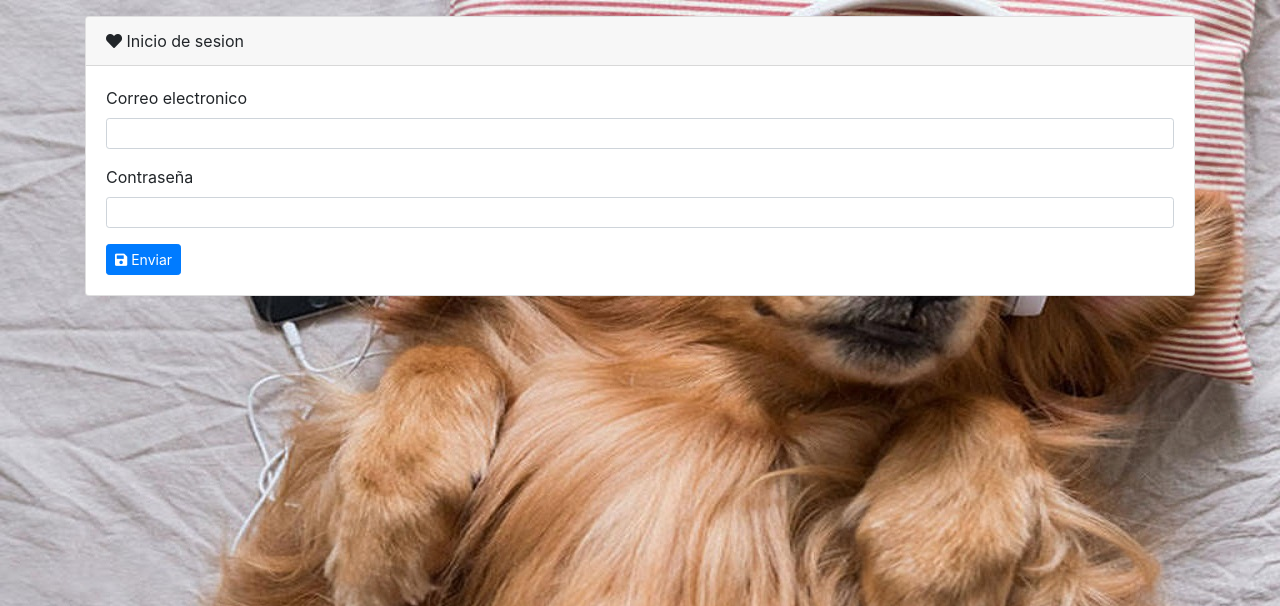
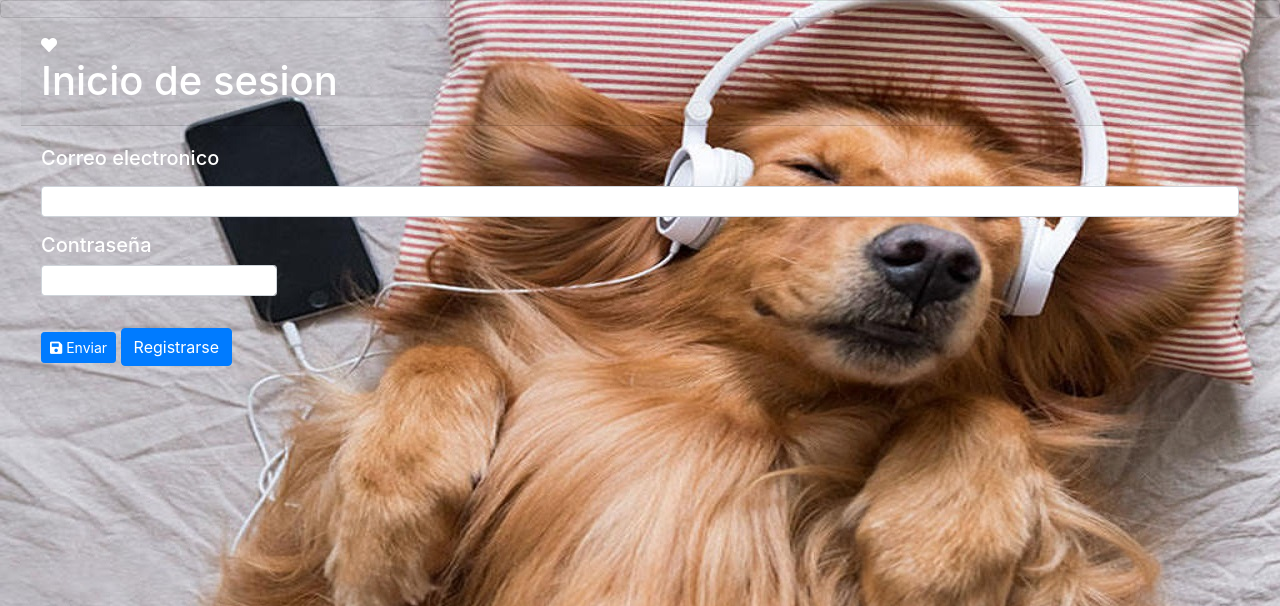
Before and after one commit to Cristian386/Hotel_para_perros, a PHP site: page /index.php in a window 1280 px wide. Shown: the top 606 px of the page. Run offline with PHP 8.4, Linux system fonts and the light colour scheme.

Commit message:
Diseño inicio sesion

```diff
--- a/index.php
+++ b/index.php
@@ -7,23 +7,24 @@
     <link rel="stylesheet" href="css/bootstrap.min.css">
     <link rel="stylesheet" href="css/all.min.css">
 </head>
-<body background="img/musica.jpg" class="img-fluid" alt="Responsive image">
+<body background="img/musica.jpg" class="card bg-dark text-white" alt="Responsive image">
     <div class="container mt-3">
-        <div class="card">
+        <div class="card-img-overlay">
             <div class="card-header">
-                <i class="fa fa-heart"></i> Inicio de sesion
+                <i class="fa fa-heart"></i> <h1>Inicio de sesion</h1>
             </div>
             <div class="card-body">
                 <form action="inicio_sesion.php" method="post">
                     <div class="form-group">
-                        <label for="correo">Correo electronico</label>
+                        <label for="correo"><h5>Correo electronico </h5></label>
                         <input type="email" class="form-control form-control-sm" id="correo" name="correo" required>
                     </div>
                     <div class="form-group">
-                        <label for="contrasena">Contraseña</label>
+                        <label for="contrasena"><h5>Contraseña<h5></label>
                         <input type="password" class="form-control form-control-sm" id="contrasena" name="contrasena" required>
                     </div>
                     <button class="btn btn-primary btn-sm" type="submit"><i class="fa fa-save"></i> Enviar</button>
+                    <a href="registrar_sesion.php" class="btn btn-primary">Registrarse</a>
                 </form>
             </div>
         </div>
```
